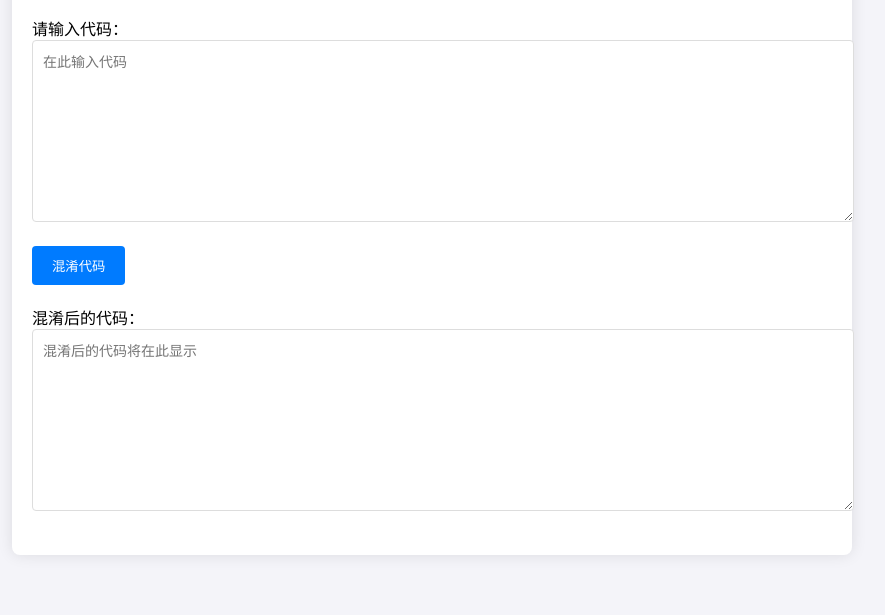
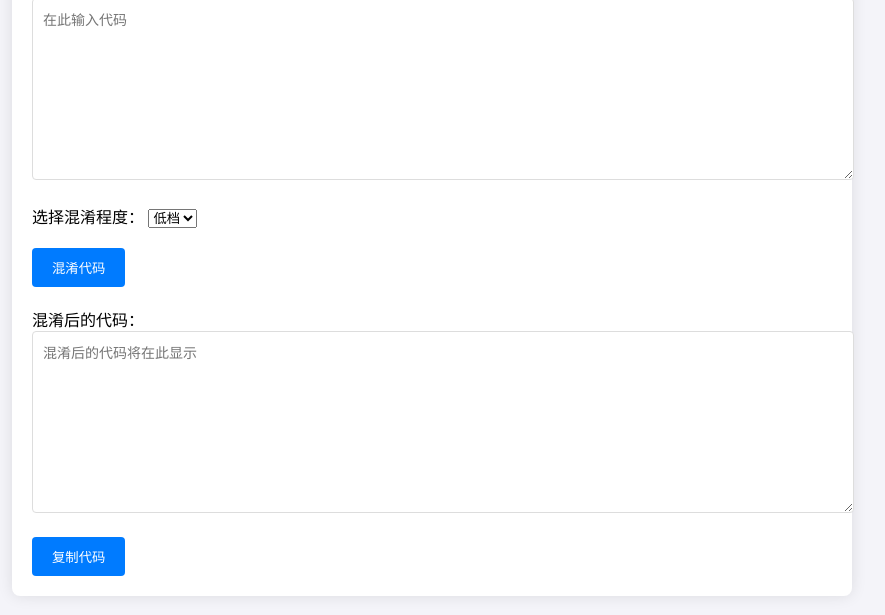
Before and after one commit to liuyewen111/Code-Obfuscation, a plain HTML site: page index.html in a window 1280 px wide. Shown: the part 169-784 px from the top of the page, without its empty margins (208-1093 px from the left). Drawn offline with Linux system fonts and the light colour scheme.

Commit message:
Update index.html

```diff
--- a/index.html
+++ b/index.html
@@ -16,6 +16,15 @@
         </div>
 
         <div class="form-group">
+            <label for="obfuscationLevel">选择混淆程度：</label>
+            <select id="obfuscationLevel">
+                <option value="low">低档</option>
+                <option value="medium">中档</option>
+                <option value="high">高档</option>
+            </select>
+        </div>
+
+        <div class="form-group">
             <button onclick="obfuscateCode()">混淆代码</button>
         </div>
 
@@ -23,6 +32,8 @@
             <label for="outputCode">混淆后的代码：</label>
             <textarea id="outputCode" rows="10" readonly placeholder="混淆后的代码将在此显示"></textarea>
         </div>
+
+        <button id="copyButton">复制代码</button>
     </div>
 
     <script src="script.js"></script>
```
